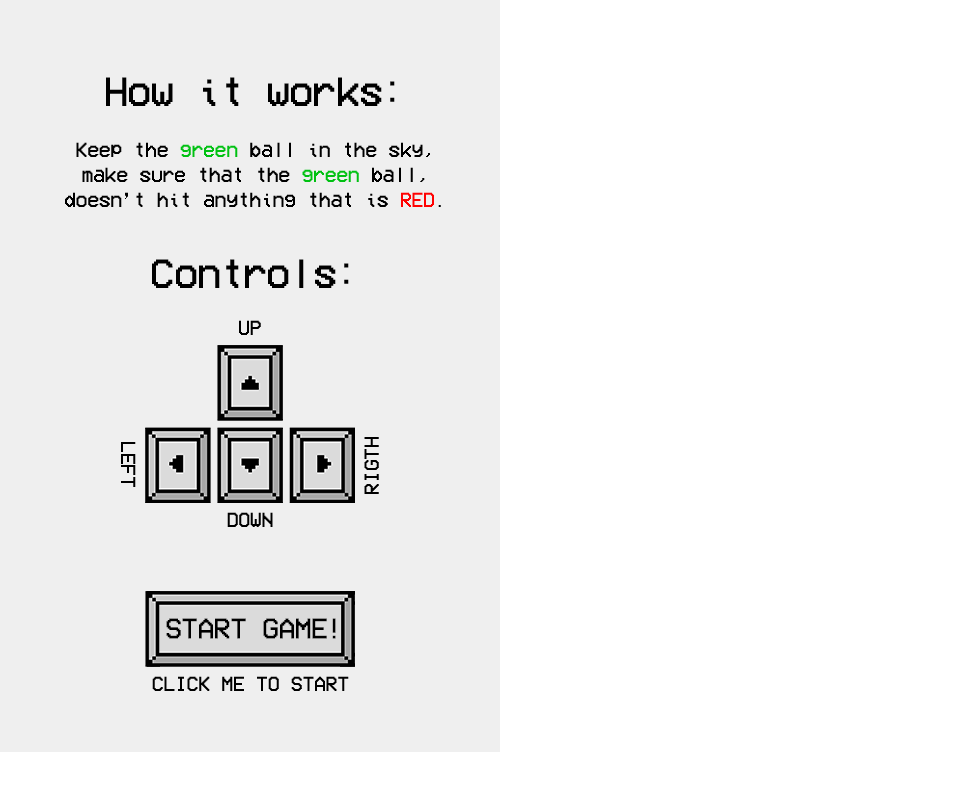
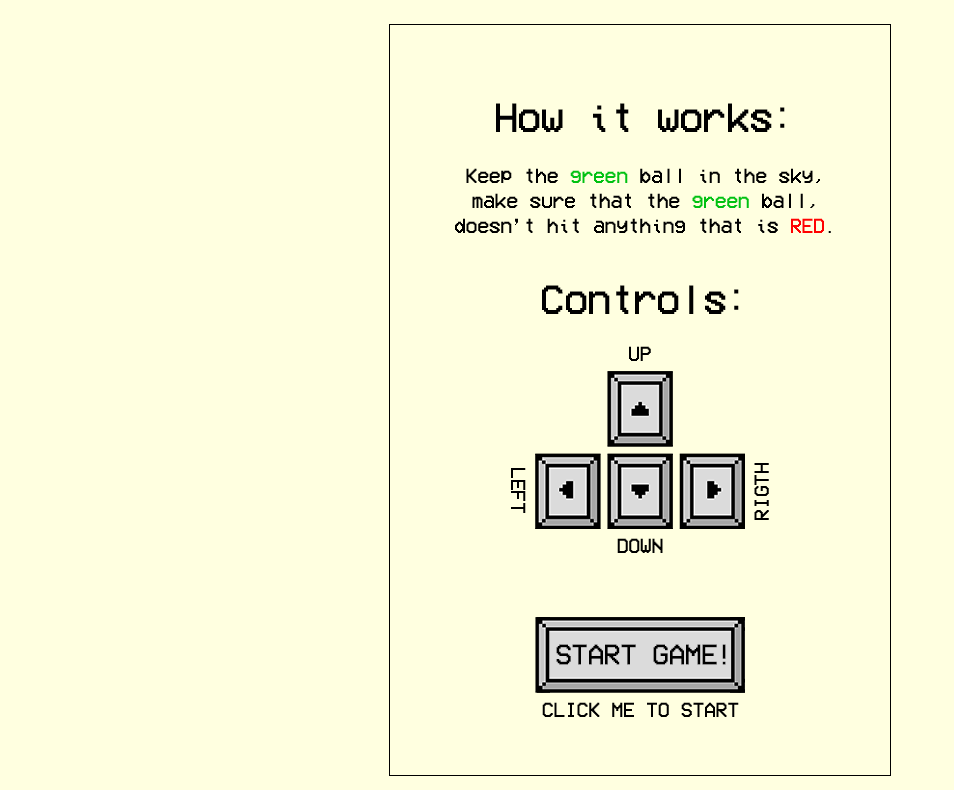
Before and after one commit to HoninghCode/ironhack-game, a plain HTML site: page index.html in a window 1280 px wide. Shown: the whole page, without its empty margins (0-954 px from the left). Drawn offline with Linux system fonts and the light colour scheme.

Commit message:
center stuff

```diff
--- a/styles/style.css
+++ b/styles/style.css
@@ -1,5 +1,6 @@
 body {
   margin: 0;
+  background-color: lightyellow;
 }
 
 canvas {
@@ -29,14 +30,33 @@ p:last-child {
   background-color: lightyellow;
   width: 500px;
   height: 750px;
-  display: flex;
+  /* display: flex;
   flex-direction: column;
   justify-content: center;
-  align-items: center;
-  position: relative;
+  align-items: center; */
+  /* position: relative; */
+  border: solid 1px black;
+  /* margin: 0 auto; */
+
+  margin: 0;
+  position: absolute;
+  top: 50%;
+  left: 50%;
+  -ms-transform: translate(-50%, -50%);
+  transform: translate(-50%, -50%);
 }
+
+/* .vertical-center {
+  position: absolute;
+  margin: 0;
+  top: 50%;
+  -ms-transform: translateY(-50%);
+  transform: translateY(-50%);
+} */
 
 button {
   padding: 0;
   border: none;
+  background-color: transparent;
+  /* border: solid 1px black; */
 }
```
